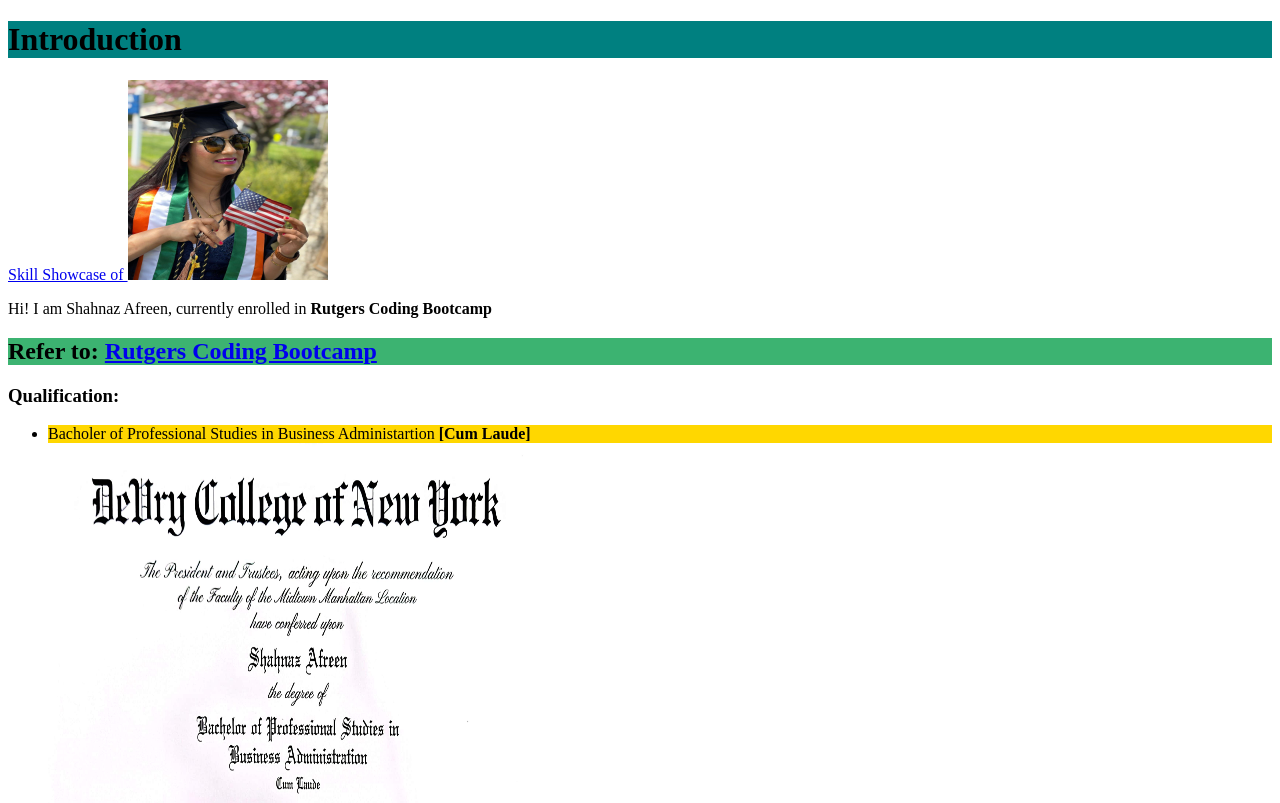
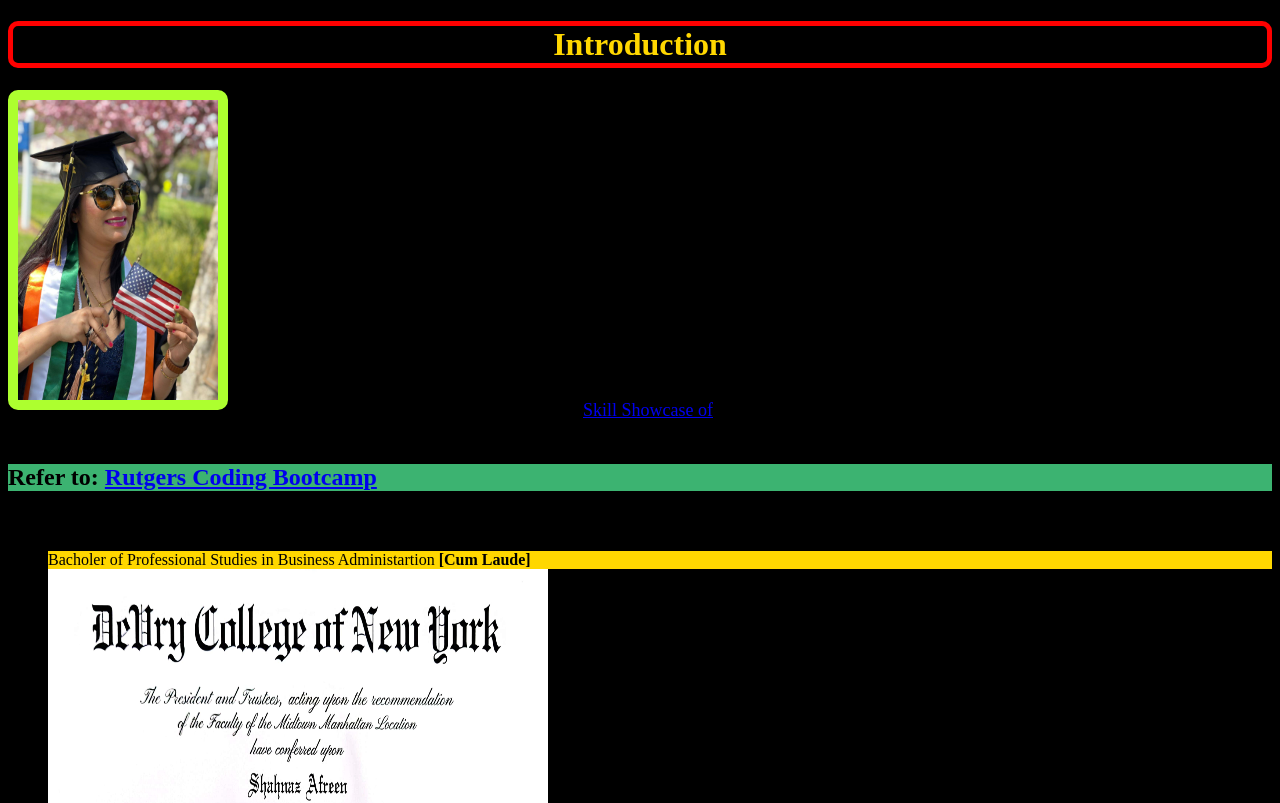
Before and after one commit to ShahnazAfreen9849/showCaseTalent, a plain HTML site: page index.html in a window 1280 px wide. Shown: the top 803 px of the page. Drawn offline with Linux system fonts and the light colour scheme.

Commit message:
added css

```diff
--- a/index.html
+++ b/index.html
@@ -2,14 +2,16 @@
 <html lang="en">
 
 <head>
-    <link rel="stylesheet" href="styles.css">
+    <link rel="stylesheet" href="style.css">
     <title>Shahnaz Afreen</title>
 </head>
 
 <body>
-    <h1 style="background-color:teal;">Introduction</h1>
-    <a href="https://github.com/ShahnazAfreen9849"> Skill Showcase of </a>
-    <img src="images/myself.JPG" alt="Shahnaz" width="200" height="200">
+    <div>
+        <h1>Introduction</h1>
+        <a class="show-skills" href="https://github.com/ShahnazAfreen9849"> Skill Showcase of </a>
+        <img id="self-Pic" src="images/myself.JPG" alt="Shahnaz" width="200" height="200">
+    </div>
     <p> Hi! I am Shahnaz Afreen, currently enrolled in <strong>Rutgers Coding Bootcamp</strong></p>
     <h2 Style="background-color:MediumSeaGreen">Refer to: <a href="https://bootcamp.rutgers.edu/coding/">Rutgers Coding
             Bootcamp</a></h2>
--- a/style.css
+++ b/style.css
@@ -1,3 +1,33 @@
-body{
+body {
     background-color: black;
 }
+
+h1 {
+    color: gold;
+    text-align-last: center;
+    border: 5px solid red;
+    border-radius: 10px;
+}
+
+title {
+    color: aqua;
+}
+
+#self-Pic {
+    min-height: 300px;
+    border-color: greenyellow;
+    border-width: 10px;
+    border-style: solid;
+    border-radius: 10px;
+    display:flex;
+    justify-content: center;
+    flex-direction: column;
+}
+
+.show-skills{
+    position: absolute;
+  top: 50%;
+  width: 100%;
+  text-align: center;
+  font-size: 18px;
+}
```
